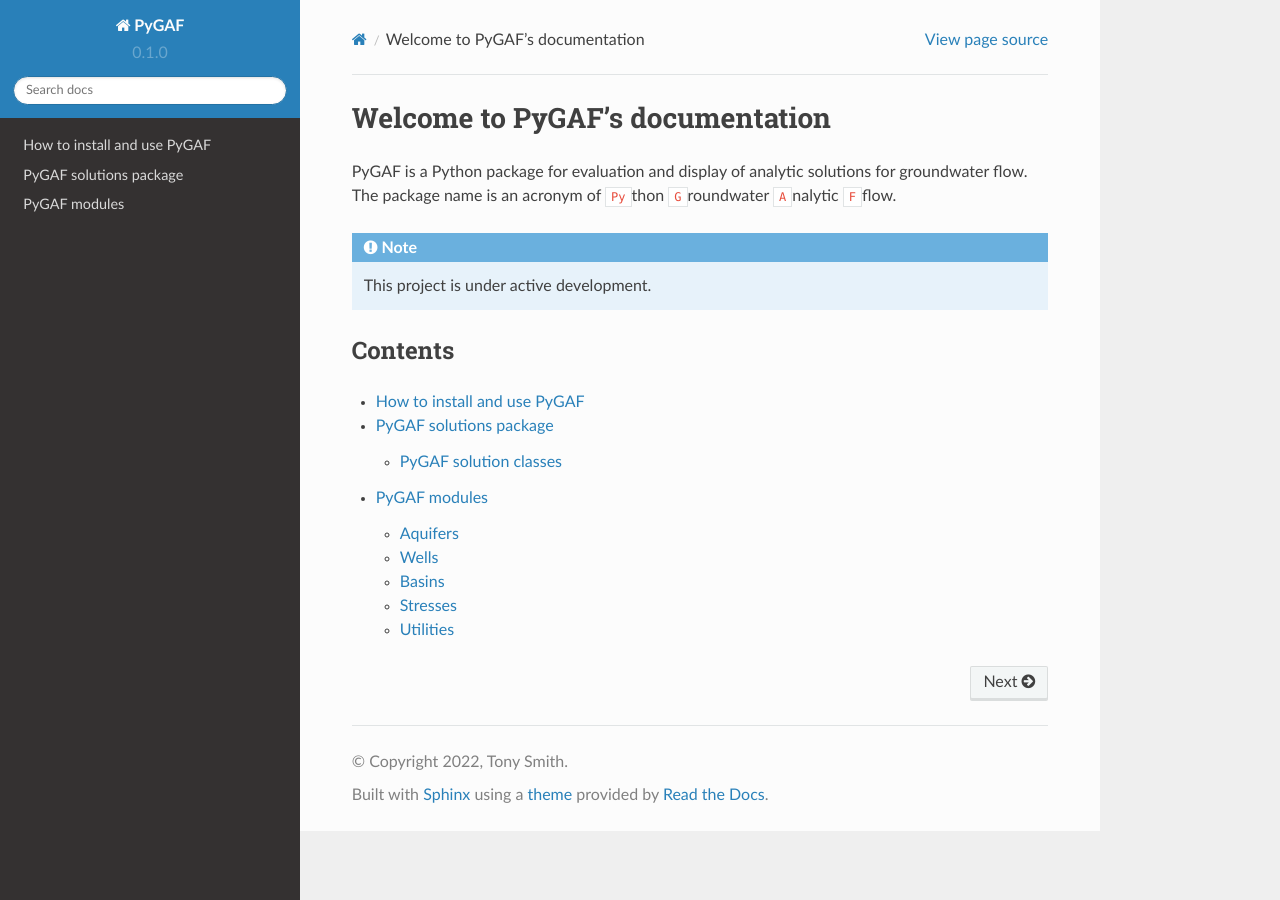
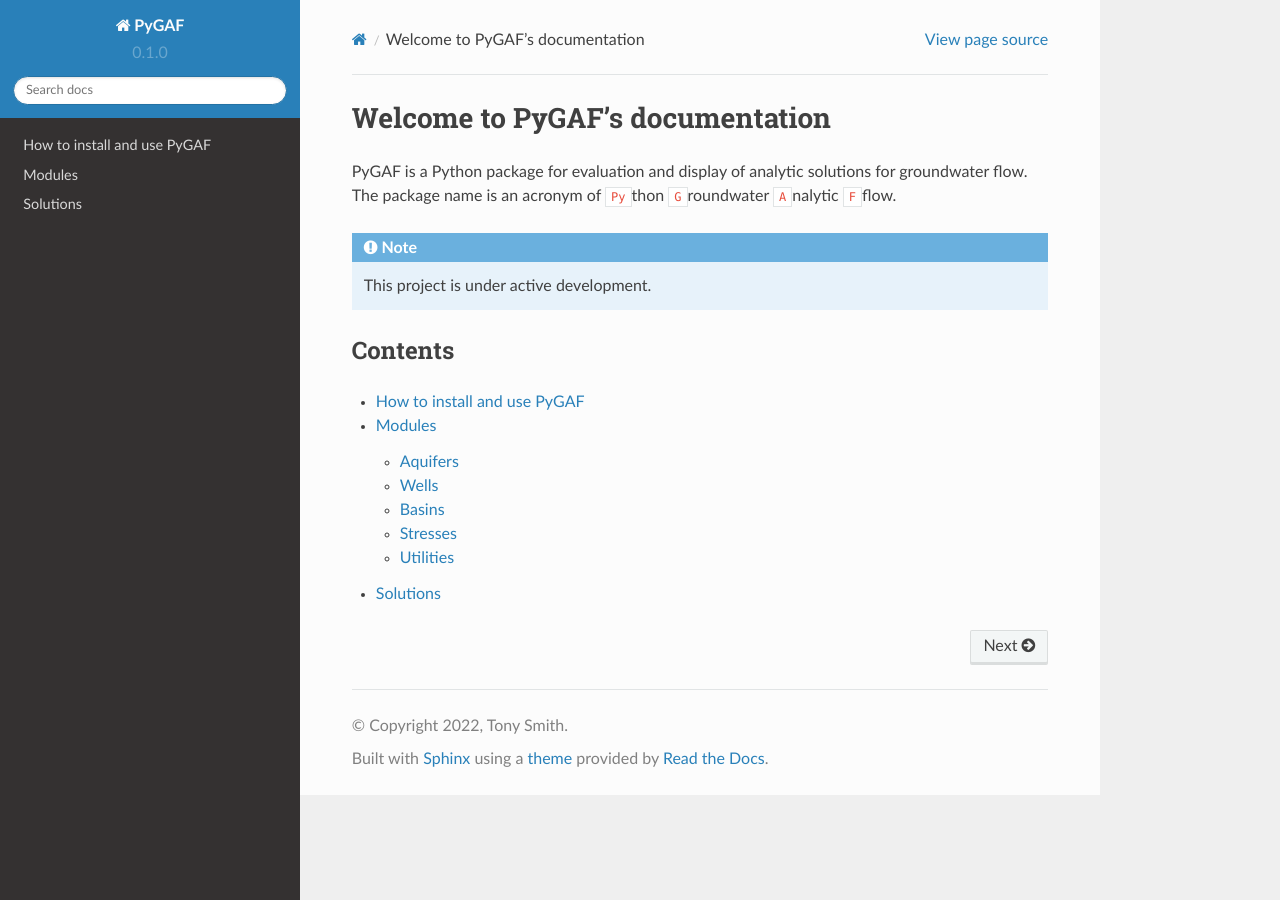
Before and after one commit to Moofbytes/PyGAF, a Sphinx documentation site: the page built from docs/index.rst, in a window 1280 px wide. Built offline with Sphinx 7.4.7 and the Read the Docs theme 2.0.0, drawn with Linux system fonts in a browser that asks for light colours; pages that are not in the unit, such as notebooks, are missing from menus.

Commit message:
Documentation update

```diff
--- a/docs/classes.rst
+++ /dev/null
@@ -1,2 +0,0 @@
-PyGAF classes
-=============
--- a/docs/index.rst
+++ b/docs/index.rst
@@ -19,5 +19,5 @@
 .. toctree::
 
    usage
-   packages
    modules
+   solutions
--- a/docs/modules.rst
+++ b/docs/modules.rst
@@ -1,5 +1,5 @@
-PyGAF modules
-=============
+Modules
+=======
 
 .. toctree::
 
--- a/docs/solutions.rst
+++ b/docs/solutions.rst
@@ -1,12 +1,7 @@
-PyGAF solution classes
-======================
+Solutions
+=========
 
-.. automodule:: pygaf.solutions.theis_1935
-   :members:
-   :undoc-members:
-   :show-inheritance:
+.. toctree::
 
-.. automodule:: pygaf.solutions.glover_1960
-   :members:
-   :undoc-members:
-   :show-inheritance:
+   theis_1935
+   glover_1960
```
